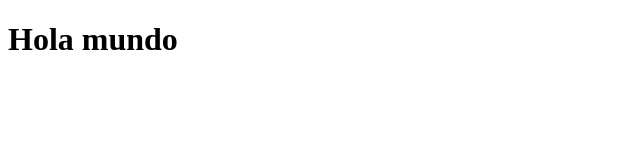
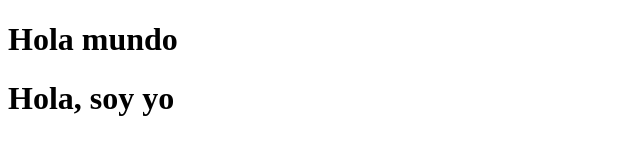
Before and after one commit to Luisatobonp/magnolia, a plain HTML site: page index.html in a window 1280 px wide. Shown: the whole page, without its empty margins (0-640 px from the left). Drawn offline with Linux system fonts and the light colour scheme.

Commit message:
cambio rama luisa

```diff
--- a/index.html
+++ b/index.html
@@ -7,5 +7,6 @@
 </head>
 <body>
     <h1>Hola mundo</h1>
+    <h1>Hola, soy yo</h1>
 </body>
 </html>
```
